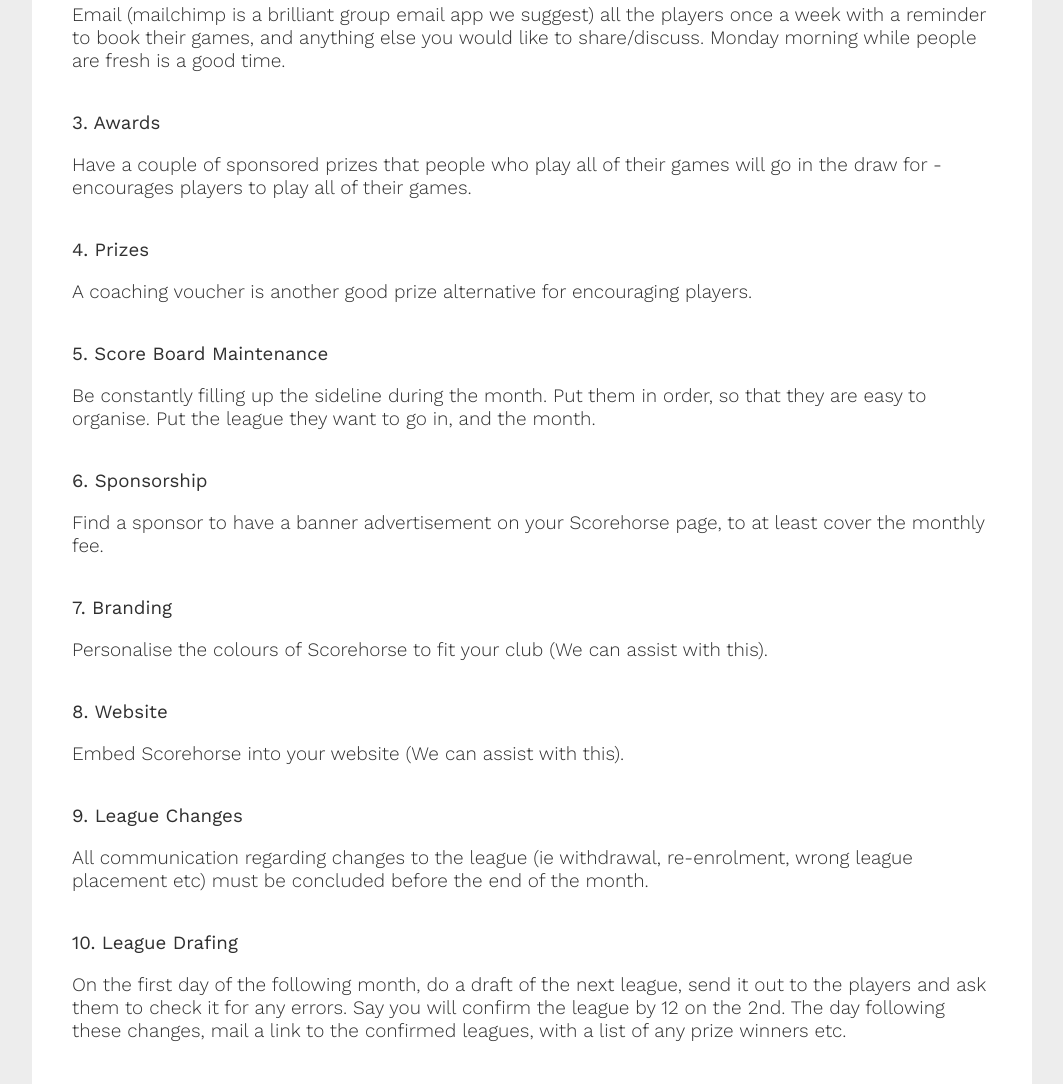
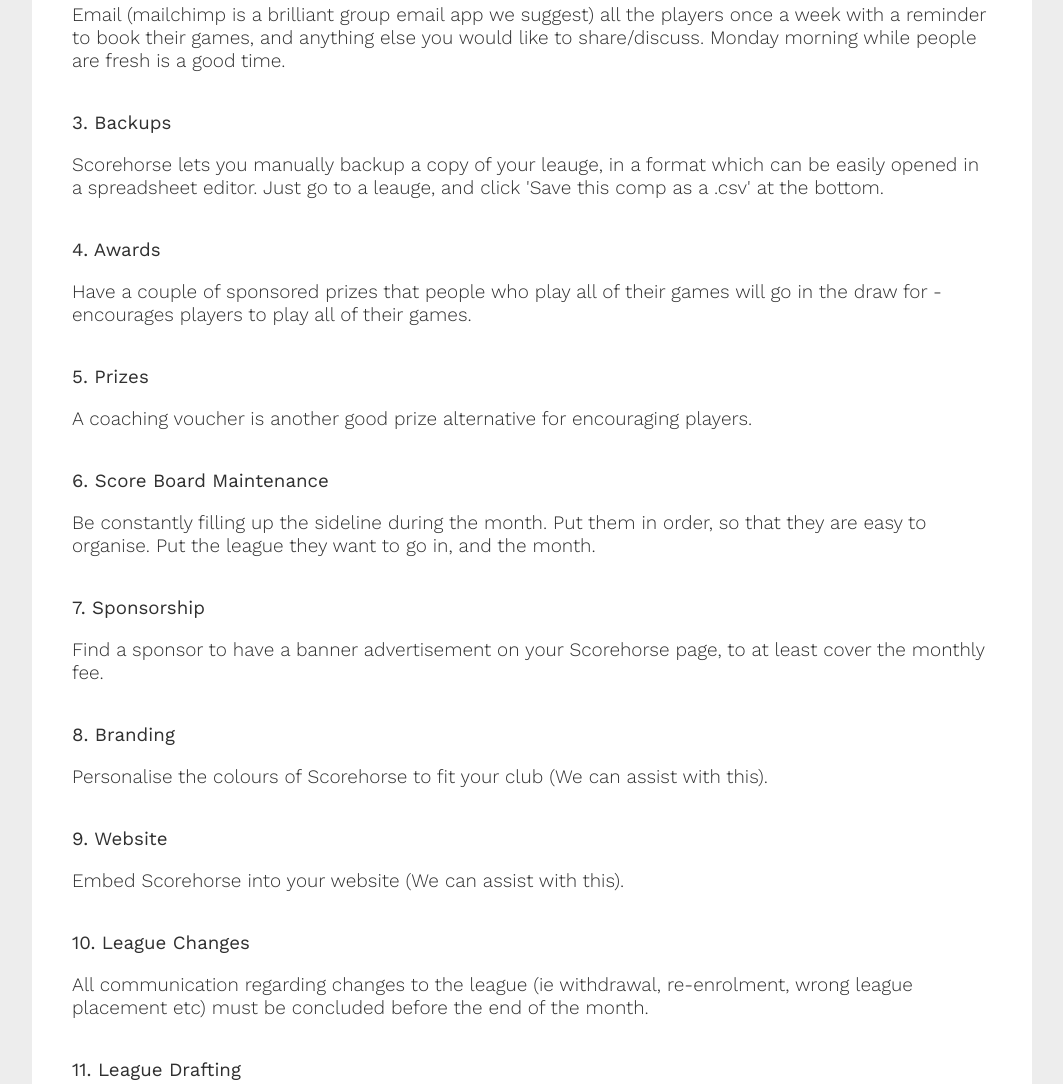
Before and after one commit to EliotSlevin/scorehorse-marketing, a plain HTML site: page guide.html in a window 1280 px wide. Shown: the part 790-1874 px from the top of the page, without its empty margins (108-1171 px from the left). Drawn offline with nearby package versions, Linux system fonts and the light colour scheme.

Commit message:
Update guide.html

```diff
--- a/guide.html
+++ b/guide.html
@@ -35,28 +35,31 @@
 			<h3>2. Player Communication</h3>
 			<p>Email (mailchimp is a brilliant group email app we suggest) all the players once a week with a reminder to book their games, and anything else you would like to share/discuss. Monday morning while people are fresh is a good time.</p>
 
-			<h3>3. Awards</h3>
+			<h3>3. Backups</h3>
+			<p>Scorehorse lets you manually backup a copy of your leauge, in a format which can be easily opened in a spreadsheet editor. Just go to a leauge, and click 'Save this comp as a .csv' at the bottom.</p>
+
+			<h3>4. Awards</h3>
 			<p>Have a couple of sponsored prizes that people who play all of their games will go in the draw for - encourages players to play all of their games.</p>
 
-			<h3>4. Prizes</h3>
+			<h3>5. Prizes</h3>
 			<p>A coaching voucher is another good prize alternative for encouraging players.</p>
 
-			<h3>5. Score Board Maintenance</h3>
+			<h3>6. Score Board Maintenance</h3>
 			<p>Be constantly filling up the sideline during the month. Put them in order, so that they are easy to organise. Put the league they want to go in, and the month.</p>
 
-			<h3>6. Sponsorship</h3>
+			<h3>7. Sponsorship</h3>
 			<p>Find a sponsor to have a banner advertisement on your Scorehorse page, to at least cover the monthly fee.</p>
 
-			<h3>7. Branding</h3>
+			<h3>8. Branding</h3>
 			<p>Personalise the colours of Scorehorse to fit your club (We can assist with this).</p>
 
-			<h3>8. Website</h3>
+			<h3>9. Website</h3>
 			<p>Embed Scorehorse into your website (We can assist with this).</p>
 
-			<h3>9. League Changes</h3>
+			<h3>10. League Changes</h3>
 			<p>All communication regarding changes to the league (ie withdrawal, re-enrolment, wrong league placement etc) must be concluded before the end of the month.</p>
 
-			<h3>10. League Drafing</h3>
+			<h3>11. League Drafting</h3>
 			<p>On the first day of the following month, do a draft of the next league, send it out to the players and ask them to check it for any errors. Say you will confirm the league by 12 on the 2nd. The day following these changes, mail a link to the confirmed leagues, with a list of any prize winners etc.</p>
 
 
```
